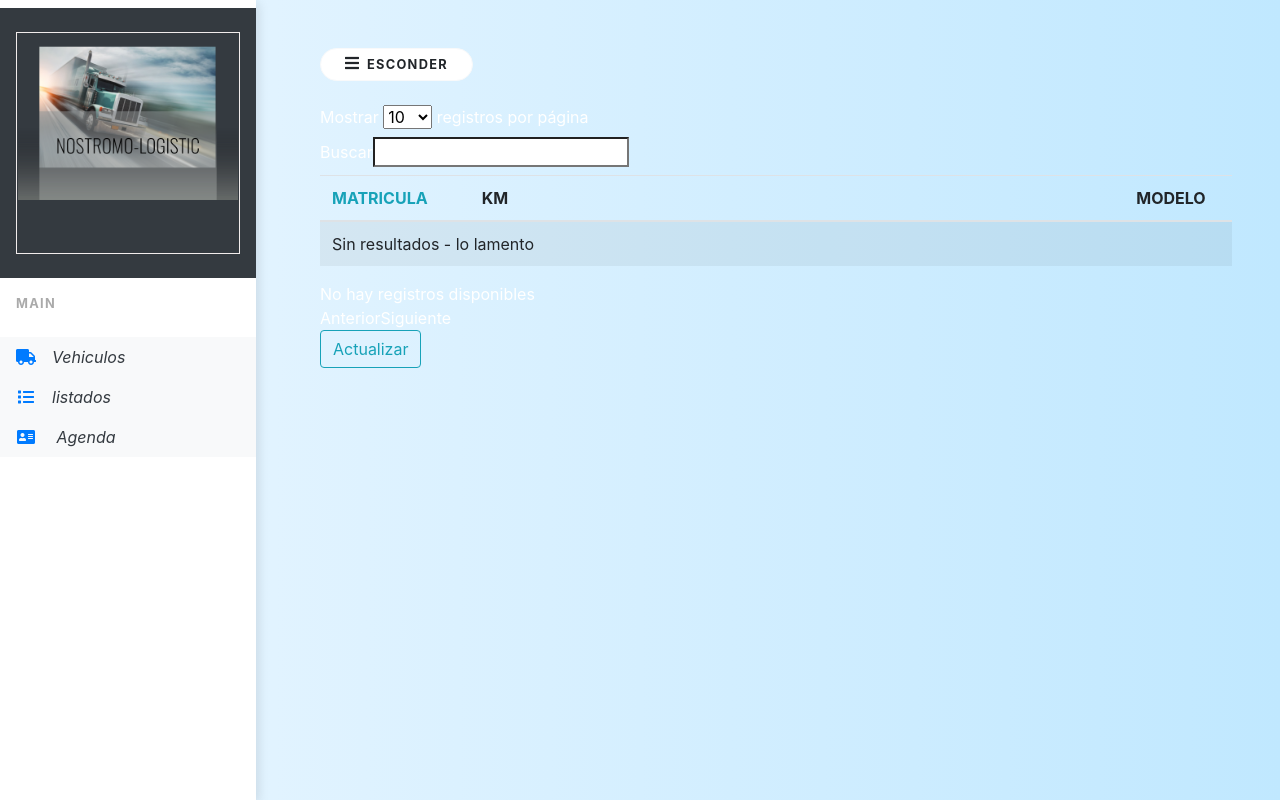
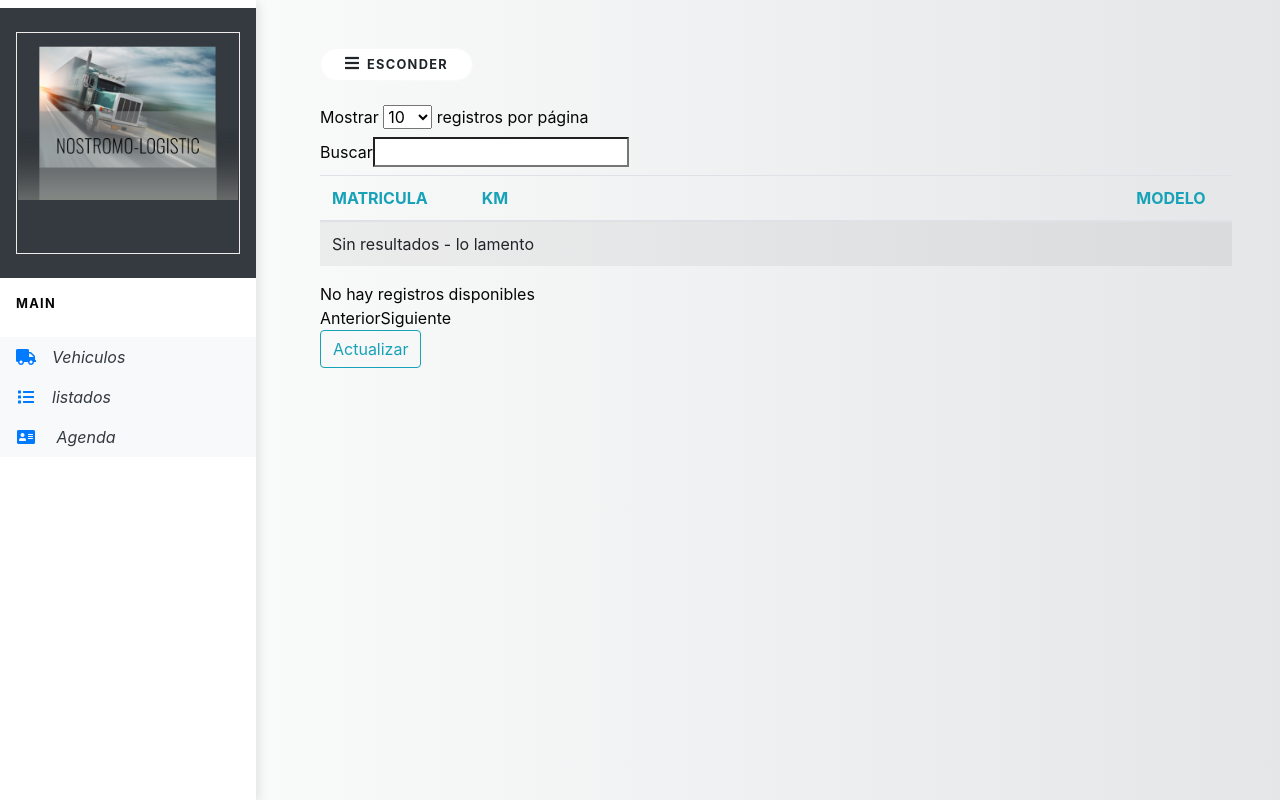
Before and after one commit to JSenen/NOSTROMO, a PHP site: page / in a window 1280 px wide. Run offline with PHP 8.4, Linux system fonts and the light colour scheme; data that the repository does not hold is empty; some libraries are stand-ins or nearby versions.

Commit message:
Colors for background content

```diff
--- a/model/listlorriesModel.php
+++ b/model/listlorriesModel.php
@@ -14,8 +14,8 @@ function listLorrys($lorries)
       <thead>
         <tr>
           <th class="text-info" style="width: 8.5%">MATRICULA</th>
-          <th style="width: 44.5%">KM</th>
-          <th style="width: 6%">MODELO</th>
+          <th class="text-info" style="width: 44.5%">KM</th>
+          <th class="text-info" style="width: 6%">MODELO</th>
 
         </tr>
       </thead>
@@ -26,7 +26,7 @@ function listLorrys($lorries)
           ?>
 
           <tr>
-            <td class="text-white"><?php echo $lorry['brand'];?></td>
+            <td ><?php echo $lorry['brand'];?></td>
             <td><?php echo $lorry['km'];?></td>
             <td><?php echo $lorry['model'];?></td>
 
--- a/resources/css/styles.css
+++ b/resources/css/styles.css
@@ -86,9 +86,9 @@
 
 
   body {
-    background: #EAF6FF !important; /* Fallback color */
-    background: linear-gradient(to right, #EAF6FF, #C0E8FF) !important; /* Estilo de gradiente */
-  }
+    background: #ffffff !important; /* Fallback color */
+    background: linear-gradient(to right, #ffffff, #e4e6e7) !important; /* Estilo de gradiente */
+}
 
   .separator {
     margin: 3rem 0;
@@ -100,5 +100,5 @@
   }
 
   .text-gray {
-    color: #aaa;
+    color: #060606;
   }
--- a/view/headerview.php
+++ b/view/headerview.php
@@ -64,7 +64,7 @@ $(function() {
     </header>
 
     <!-- Start Page content holder -->
-    <div class="page-content p-5 text-white" id="content">
+    <div class="page-content p-5 text-gray" id="content">
 
     <!-- Toggle button -->
         <button id="sidebarCollapse" type="button" class="btn btn-light bg-white rounded-pill px-4 mb-4"><i class="fa fa-bars mr-2"></i><small class="text-uppercase font-weight-bolder">Esconder</small></button>
```
